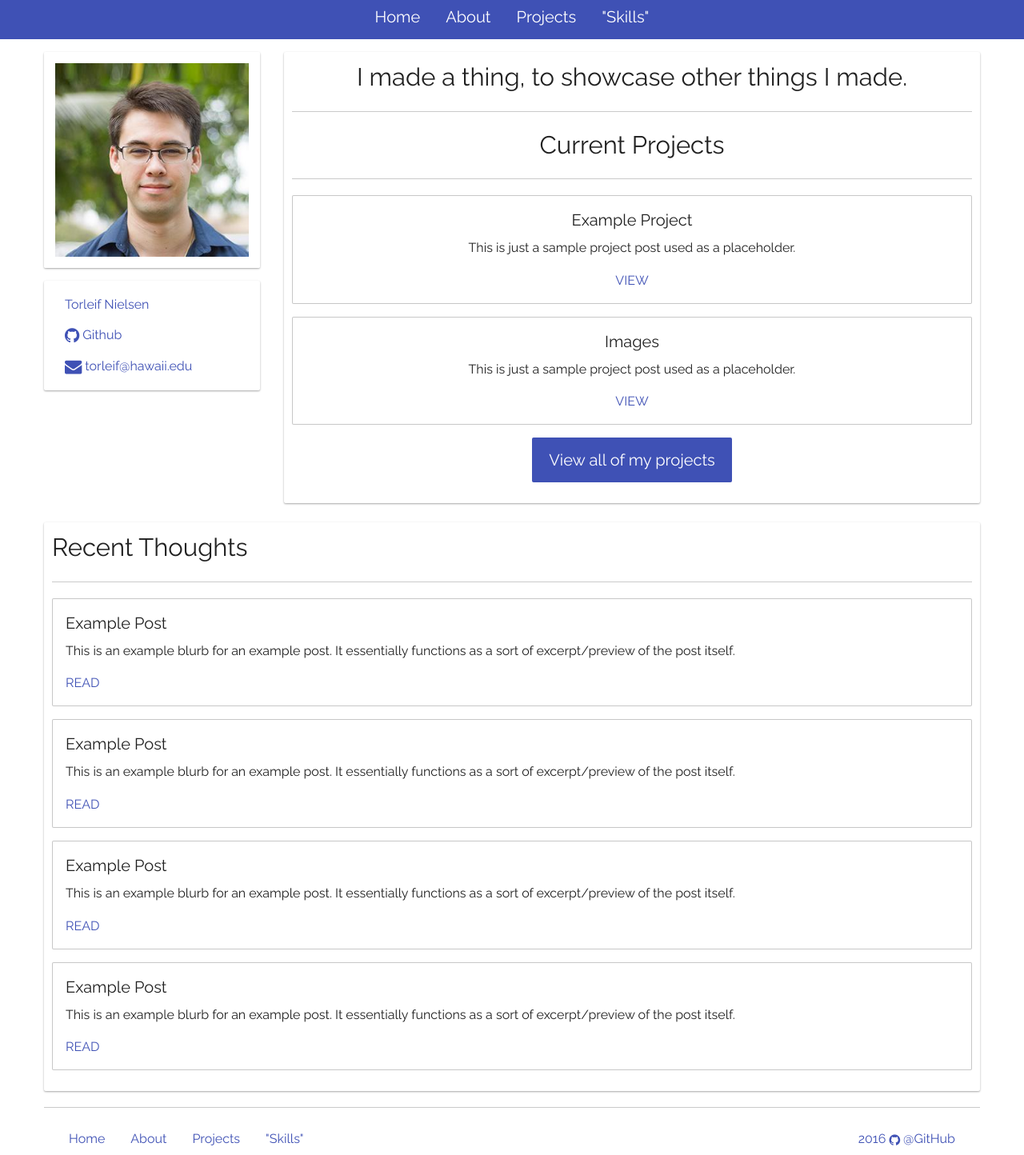
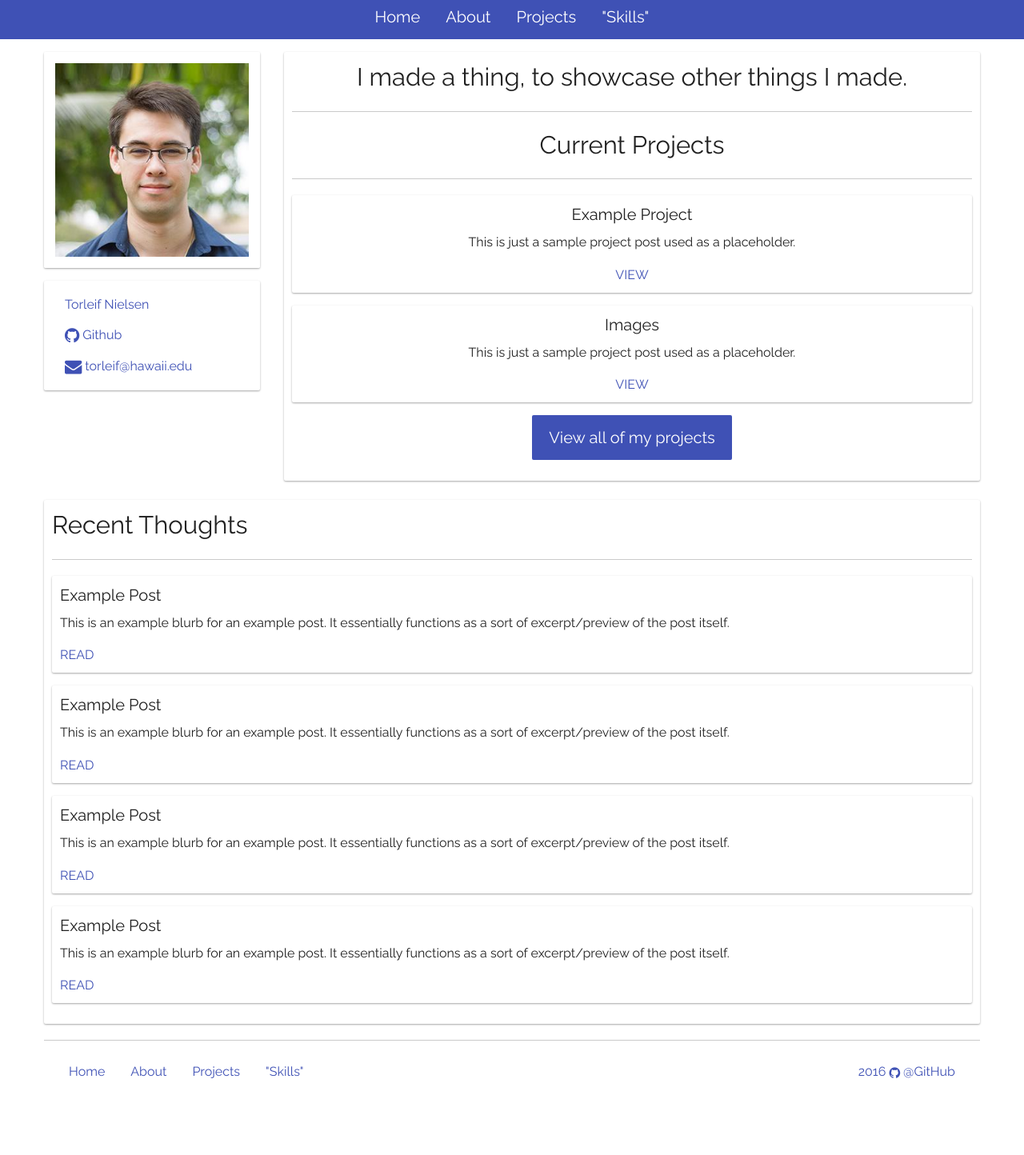
Before and after one commit to torleif-nielsen/torleif-nielsen.github.io, a Jekyll site: the page built from index.html, in a window 1280 px wide. Shown: the whole page at 80% size. Built offline with Jekyll 4.4.1, drawn with Linux system fonts in a browser that asks for light colours; nearby versions of some CDN libraries; after the commit the page ends 1360 px from its top, so only the background shows below that.

Commit message:
Add hover effect to callouts

```diff
--- a/css/app.css
+++ b/css/app.css
@@ -3947,7 +3947,8 @@
     color: #212121; }
 
 .callout {
-  border-radius: 0.125rem; }
+  border-radius: 0.125rem;
+  border: none; }
 
 .button {
   border-radius: 0.125rem; }
@@ -3955,14 +3956,15 @@
 .thumbnail {
   border-radius: 0.125rem; }
 
-.shadow-one {
+.shadow-one, .callout {
   border-radius: 0.125rem;
   padding: 0.625rem;
   box-shadow: 0 1px 3px rgba(0, 0, 0, 0.12), 0 1px 2px rgba(0, 0, 0, 0.24); }
 
-.shadow-two {
+.shadow-two, .callout:hover {
   border-radius: 0.125rem;
-  box-shadow: 0 1px 3px rgba(0, 0, 0, 0.12), 0 1px 2px rgba(0, 0, 0, 0.24); }
+  padding: 0.625rem;
+  box-shadow: 0 5px 10px rgba(0, 0, 0, 0.12), 0 3px 5px rgba(0, 0, 0, 0.24); }
 
 .shadow-three {
   border-radius: 0.125rem;
```
Also changed, not shown: scss/_custom.scss (+8 -1 lines).
